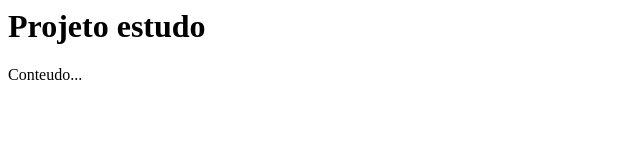
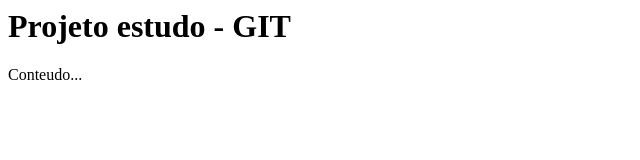
Before and after one commit to maikiperin/estudo, a plain HTML site: page index.html in a window 1280 px wide. Shown: the whole page, without its empty margins (0-640 px from the left). Drawn offline with Linux system fonts and the light colour scheme.

Commit message:
complementado o titulo para GIT

```diff
--- a/index.html
+++ b/index.html
@@ -2,7 +2,7 @@
 	<head>
 	</head>
 	<body>
-		<h1>Projeto estudo</h1>
+		<h1>Projeto estudo - GIT</h1>
 		<main>Conteudo...</main>
 	</body>
 </html>
```
